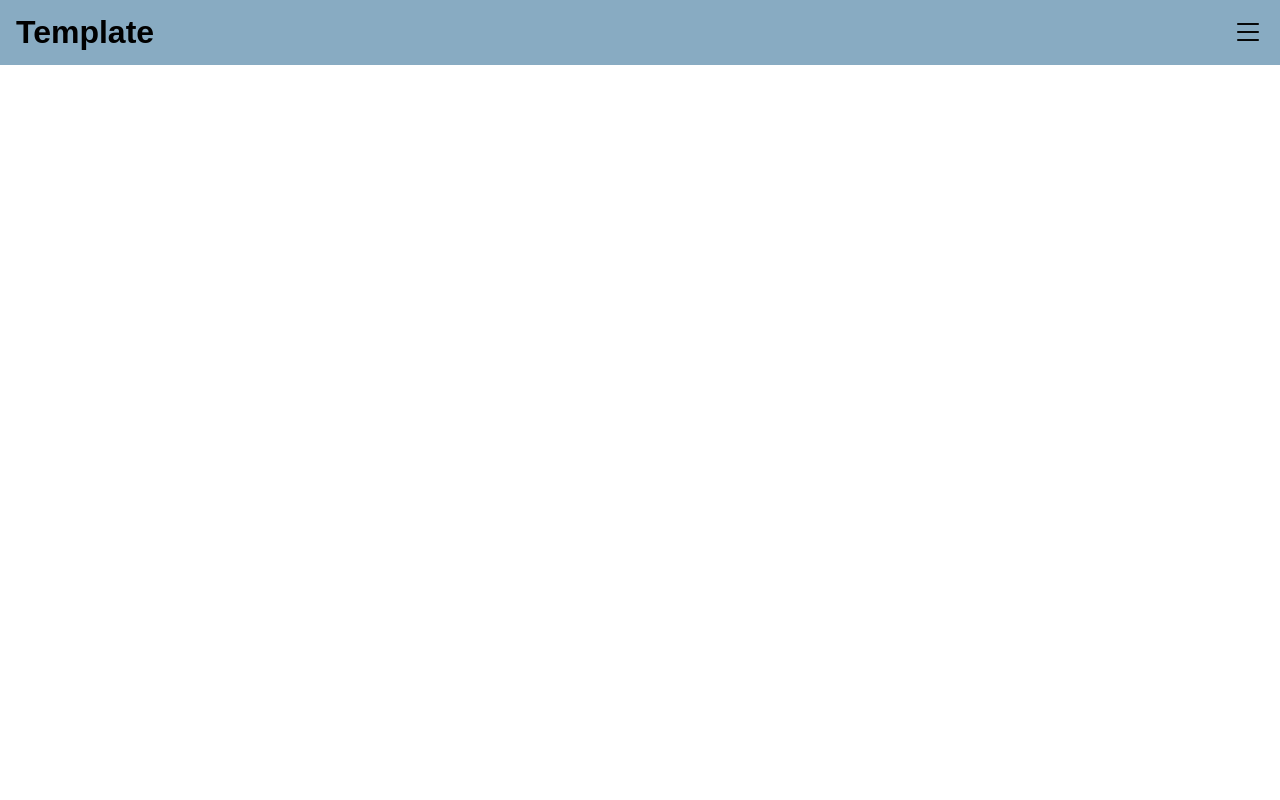
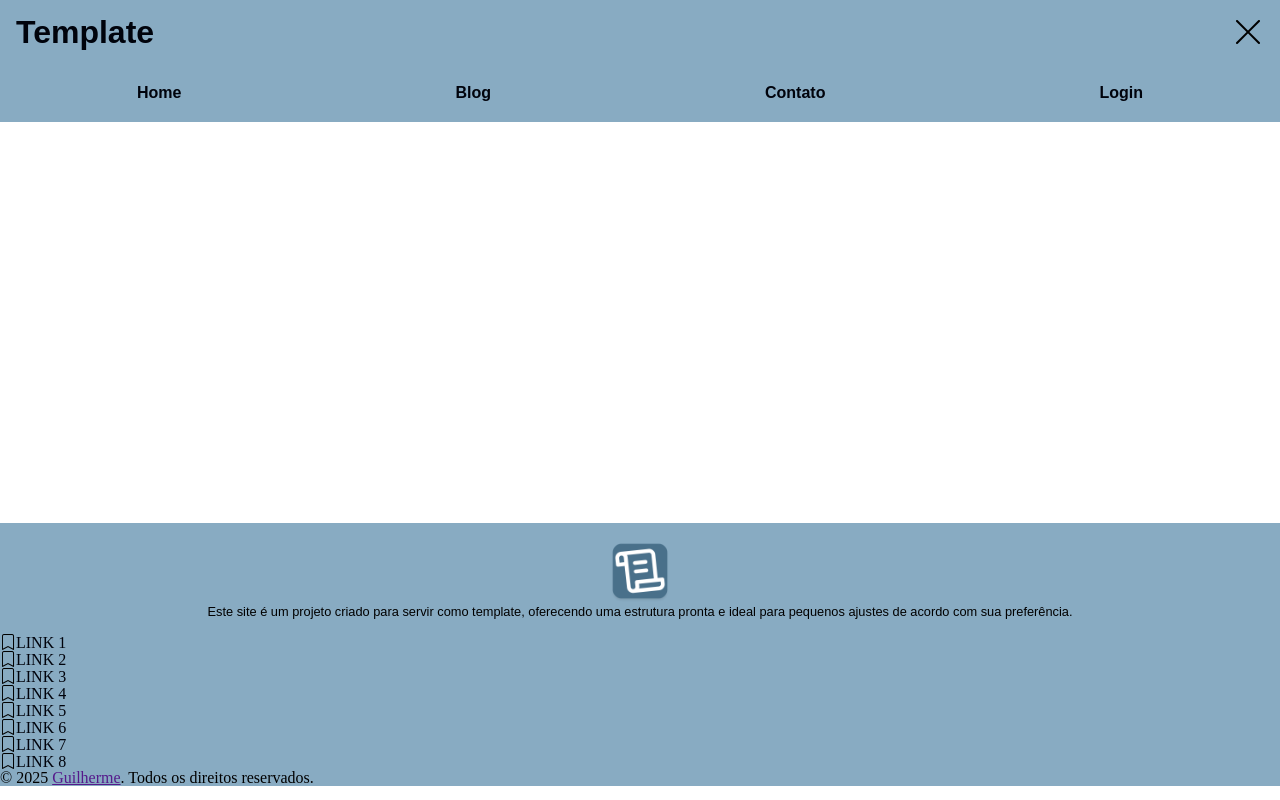
Before and after one commit to guicarbar/template-website, a plain HTML site: page index.html in a window 1280 px wide. Both pictures are taken after a click on the icon 1248 px from the left and 32 px from the top of the page. Drawn offline with nearby package versions, Linux system fonts and the light colour scheme; a web font is replaced by a local one.

Commit message:
Update - footer (#3)

```diff
--- a/index.html
+++ b/index.html
@@ -7,6 +7,7 @@
 
   <!-- css components -->
   <link rel="stylesheet" href="style/style.css">
+  <link rel="shortcut icon" href="style/img/TemplateIcon.ico" type="image/x-icon">
 
   <!-- title -->
   <title>Template Website</title>
@@ -17,23 +18,104 @@
     <!-- main item -->
     <div class="navbar-main">
       <!-- header or navbar title -->
-      <h1 class="sansation-bold" onclick="redirect(1)">Template</h1>
+      <a href="index.html" class="sansation-bold">Template</a>
       <!-- menu icons -->
-      <i class="bi bi-list" onclick="menu()"></i>
+      <i class="bi bi-list" onclick="menu()" id="navbarBtn"></i>
     </div>
+
     <!-- menu links -->
-    <div class="navbar-link" id="navbarList">
+    <div class="navbar-link hidden" id="navbarList">
       <ul>
-        <li><a class="sansation-regular" href="">Home</a></li>
-        <li><a class="sansation-regular" href="">Blog</a></li>
-        <li><a class="sansation-regular" href="">Contato</a></li>
-        <li><a class="sansation-regular" href="">Login</a></li>
+        <li><a class="sansation-bold" href="">Home</a></li>
+        <li><a class="sansation-bold" href="">Blog</a></li>
+        <li><a class="sansation-bold" href="">Contato</a></li>
+        <li><a class="sansation-bold" href="">Login</a></li>
       </ul>
     </div>
   </header>
   <!-- main -->
+  <main></main>
   <!-- footer -->
-  <footer></footer>
+  <footer>
+    <!-- coluns areas -->
+    <div class="footer-details">
+      <!-- infos -->
+      <div class="footer-details_infos">
+        <a href="index.html"><img src="style/img/TemplateIcon.png" alt="template icone"></a>
+        <p class="sansation-regular">Este site é um projeto criado para servir como template, oferecendo uma estrutura pronta e ideal para pequenos ajustes de acordo com sua preferência.</p>
+      </div>
+      <!-- others links -->
+      <div class="footer-details_links">
+        <table>
+          <!-- table title -->
+          <tr class="table-title">
+            <th>Others</th>
+          </tr>
+          <!-- links -->
+          <tr class="table-itens">
+            <th><i class="bi bi-bookmark"></i></th>
+            <th><a href="">Link 1</a></th>
+          </tr>
+          <!-- links -->
+          <tr class="table-itens">
+            <th><i class="bi bi-bookmark"></i></th>
+            <th><a href="">Link 2</a></th>
+          </tr>
+          <!-- links -->
+          <tr class="table-itens">
+            <th><i class="bi bi-bookmark"></i></th>
+            <th><a href="">Link 3</a></th>
+          </tr>
+          <!-- links -->
+          <tr class="table-itens">
+            <th><i class="bi bi-bookmark"></i></th>
+            <th><a href="">Link 4</a></th>
+          </tr>
+          <!-- links -->
+          <tr class="table-itens">
+            <th><i class="bi bi-bookmark"></i></th>
+            <th><a href="">Link 5</a></th>
+          </tr>
+          <!-- links -->
+          <tr class="table-itens">
+            <th><i class="bi bi-bookmark"></i></th>
+            <th><a href="">Link 6</a></th>
+          </tr>
+          <!-- links -->
+          <tr class="table-itens">
+            <th><i class="bi bi-bookmark"></i></th>
+            <th><a href="">Link 7</a></th>
+          </tr>
+          <!-- links -->
+          <tr class="table-itens">
+            <th><i class="bi bi-bookmark"></i></th>
+            <th><a href="">Link 8</a></th>
+          </tr>
+        </table>
+      </div>
+      <!-- fasts contacts -->
+      <div class="footer-details_contacts">
+        <table>
+          <!-- table title -->
+          <tr class="table-title">
+            <th>Contacts</th>
+          </tr>
+          <!-- links -->
+          <tr>
+            <th></th>
+            <th></th>
+          </tr>
+          <!-- links -->
+          <tr>
+            <th></th>
+            <th></th>
+          </tr>
+        </table>
+      </div>
+    </div>
+    <!-- direitos reservados -->
+    <div class="footer-directs">© 2025 <a href="">Guilherme</a>. Todos os direitos reservados.</div>
+  </footer>
   <!-- js link -->
   <script src="javascript/comuns.js"></script>
   <script src="javascript/navbar.js"></script>
--- a/javascript/navbar.js
+++ b/javascript/navbar.js
@@ -1,13 +1,26 @@
 function menu() {
-  // get elements
-  const navlink = document.getElementById("navbarList")
+  // vars
+  const menuList = document.getElementById('navbarList')
+  const menuBtn = document.getElementById('navbarBtn')
 
-  // verify display mode
-  if (navlink.style.display == "none") {
-    // show menu links
-    navlink.style.display = "inline-block"
+  // menuList
+  if (menuList.classList.contains('hidden')) {
+    // toggle icon for btn
+    menuBtn.classList.remove('bi-list')
+    menuBtn.classList.add('bi-x-lg')
+    // toggle display menu
+    menuList.classList.remove('hidden')
+    menuList.classList.add('show')
   } else {
-    // hode navbar link
-    navlink.style.display = "none"
+    // toggle icon for btn
+    menuBtn.classList.remove('bi-x-lg')
+    menuBtn.classList.add('bi-list')
+    // toggle display menu
+    menuList.classList.remove('show')
+    menuList.classList.add('closeMenu')
+    setTimeout(() => {
+      menuList.classList.remove("closeMenu");
+      menuList.classList.add("hidden");
+    }, 400)
   }
 }
--- a/style/footer.css
+++ b/style/footer.css
@@ -5,4 +5,53 @@
   --color3: #d0e0eb;
   --color4: #88abc2;
   --color5: #49708a;
+  --colorBlack: #00030c;
+  --colorWhite: #ffffff;
 }
+
+/* footer - css */
+footer {
+  /* decorate */
+  background-color: var(--color4);
+}
+
+
+/* footer details css */
+.footer-details {
+
+}
+/* general css */
+.table-title {
+  display: none;
+}
+
+
+/* infos */
+.footer-details_infos {
+  text-align: center;
+  padding: 1em;
+}
+.footer-details_infos > a > img {
+  width: 4em;
+  height: 4em;
+}
+.footer-details_infos > p {
+  font-size: .8em;
+}
+
+
+/* Links */
+tr.table-itens > th {
+  margin: 1em;
+}
+tr.table-itens > th > a {
+  text-transform: uppercase;
+  text-decoration: none;
+  color: var(--colorBlack);
+}
+
+
+/* directs */
+.footer-directs {
+
+}
--- a/style/navbar.css
+++ b/style/navbar.css
@@ -1,76 +1,36 @@
-:root {
-  /* colors */
-  --color1: #caff42;
-  --color2: #ebf7f8;
-  --color3: #d0e0eb;
-  --color4: #88abc2;
-  --color5: #49708a;
-  --colorBlack: #00030c;
-  --colorWhite: #ffffff;
+/* navbar - css */
+.navbar {
+  position: relative;
+  z-index: 0;
 }
 
-
 /* navbar css */
-.navbar {
+.navbar-main {
   /* spacing */
   max-width: 100vw;
   padding: 1em;
-  /* decorates */
+  /* decorate */
   background-color: var(--color4);
   /* display */
   display: flex;
   justify-content: space-between;
-  align-items: center;
+  position: relative;
+  z-index: 10;
 }
 
-.navbar-main {
-  /* spacing */
-  width: 100%;
-  z-index: 10;
-  /* display */
-  display: flex;
-  justify-content: space-between;
-}
-
-.navbar-main > h1 {
-  cursor: pointer;
+.navbar-main > a {
+  font-size: 2em;
+  text-decoration: none;
+  color: var(--colorBlack);
 }
 
 
-/* navbar link menu */
-.navbar-link.active {
-  animation: showMenuMobile 3s ease forwards;
-}
-
-.navbar-link > ul {
-  /* spacing */
-  width: 100vw;
-  padding: 1.6em 0em;
-  /* decorate */
-  background-color: var(--color4);
-  /* position */
-  position: fixed;
-  left: 0px;
-  top: -100%;
-  /* display */
-  display: flex;
-  justify-content: space-around;
-}
-
-.navbar-link > ul > li > a {
-  text-decoration: none;
-  color: var(--colorBlack);
-  cursor: pointer;
-}
 
 /* buttons menu */
-.navbar-link > ul > li { transition: all .3s ease; }
-.navbar-link > ul > li:hover { transform: scale(1.1); }
-.navbar-link > ul > li:active { transform: scale(.9); }
-
+/* navbar link menu */
 
 /* navbar icons */
-.bi-list {
+.bi-list, .bi-x-lg {
   font-size: 2em;
   transition: all .3s ease;
   cursor: pointer;
@@ -78,14 +38,60 @@
 .bi-list:hover { transform: scale(1.2); }
 .bi-list:active { transform: scale(1.1); }
 
+/* hidden menu */
+.hidden { display: none; }
+/* show menu */
+.show { animation: showMenu .3s ease-out forwards; }
+/* close menu */
+.closeMenu { animation: hiddenMenu .3s ease-out forwards; }
 
-/* animations */
-/* showMenu links - mobile */
-@keyframes showMenuMobile {
-  0% {
-    top: -100%;
+.navbar-link {
+  /* display */
+  position: relative;
+  z-index: 5;
+  /* spacing */
+  max-width: 100vw;
+  /* decorate */
+  background-color: var(--color4);
+}
+
+.navbar-link > ul {
+  height: 3.6em;
+  display: flex;
+  justify-content: space-around;
+  align-items: center;
+}
+.navbar-link > ul > li > a {
+  color: var(--colorBlack);
+  text-decoration: none;
+}
+
+.navbar-link > ul > li { transition: .3s ease; }
+.navbar-link > ul > li:hover { transform: scale(1.2); }
+.navbar-link > ul > li:active { transform: scale(.9); }
+
+
+
+/* buttons menu  - animation */
+/* show */
+@keyframes showMenu {
+  from {
+    opacity: 0;
+    transform: translateY(-50px);
   }
-  100% {
-    top: 4em;
+  to {
+    opacity: 1;
+    transform: translateY(-1px)
   }
 }
+/* close */
+@keyframes hiddenMenu {
+  from {
+    opacity: 1;
+    transform: translateY(-1px)
+  }
+  to {
+    opacity: 0;
+    transform: translateY(-50px);
+  }
+}
--- a/style/style.css
+++ b/style/style.css
@@ -42,7 +42,15 @@
 }
 
 
+* {
+  box-sizing: border-box;
+}
+
 /* titles */
 h1 {
   font-size: 2em;
 }
+
+main {
+  height: 50vh;
+}
```
Also changed, not shown: style/img/SVG/TemplateIcon.svg (added), style/img/TemplateIcon.ico (added), style/img/TemplateIcon.png (added).
